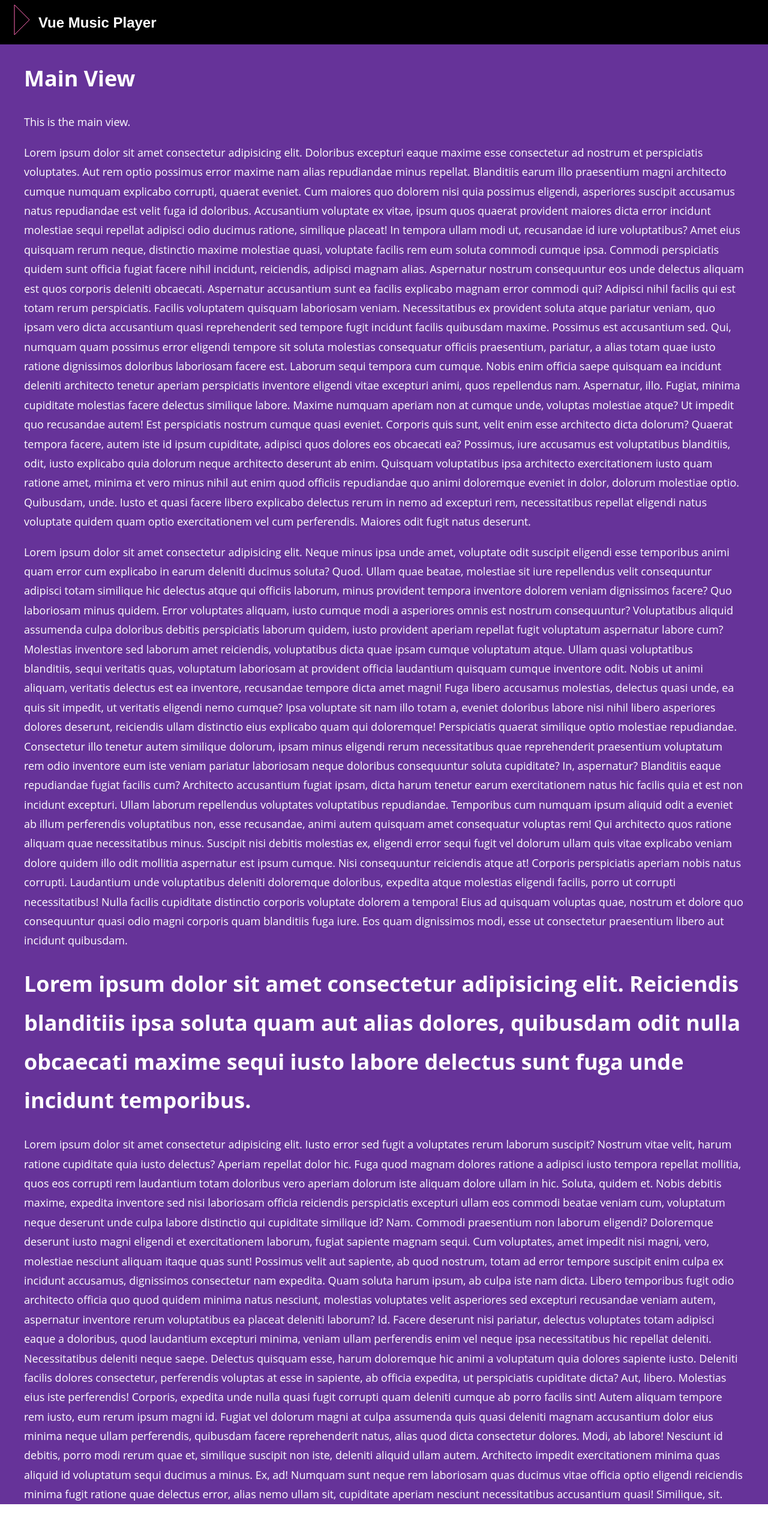
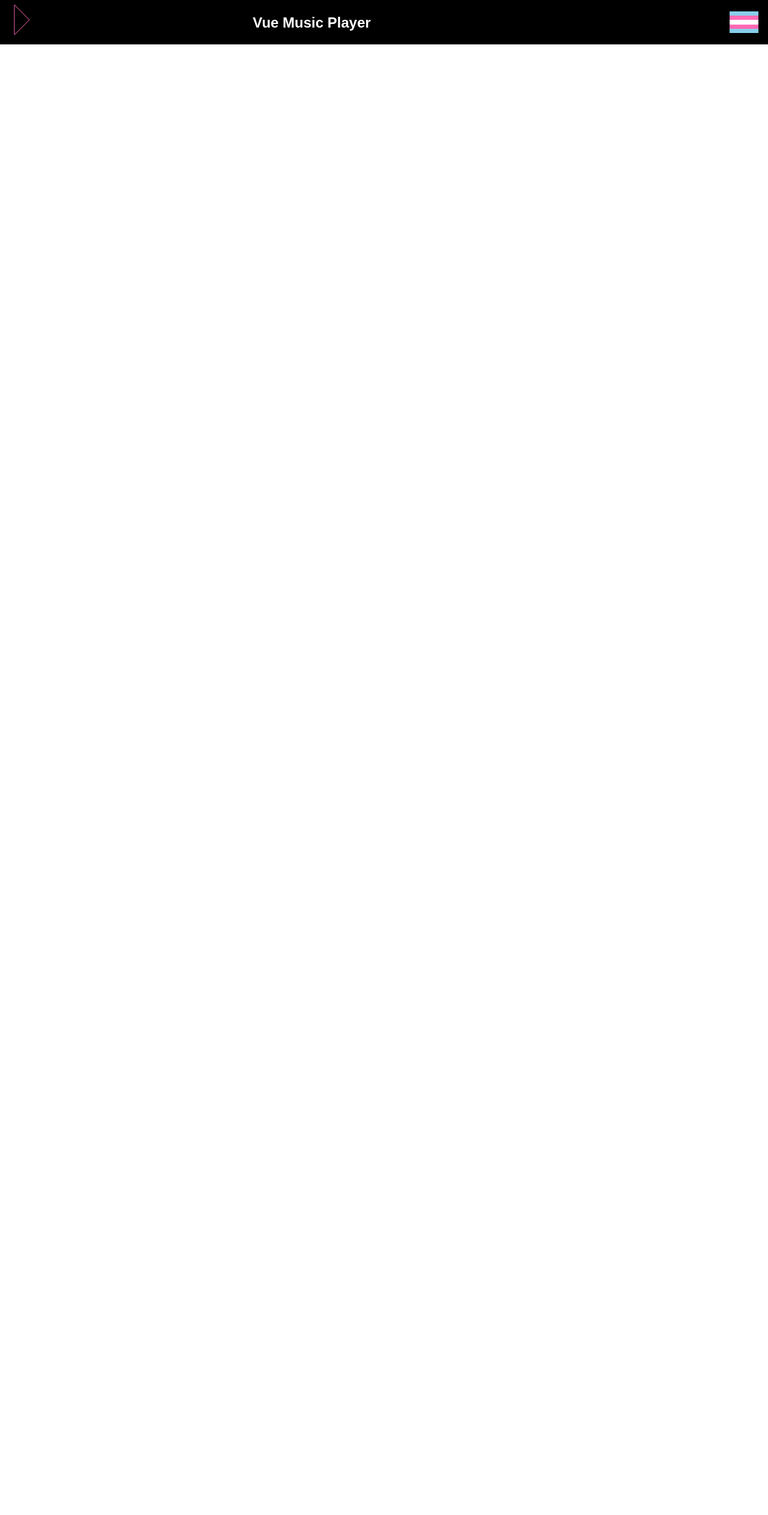
Before and after one commit to learosema/vue-music-app, a Vue app: page / in a window 1280 px wide. Shown: the whole page at 60% size. After the commit the page ends 800 px from the top, so only its background shows below. Built offline with nearby package versions, Linux system fonts and the light colour scheme.

Commit message:
feat: trans flag burger icon :)

```diff
--- a/src/App.vue
+++ b/src/App.vue
@@ -35,7 +35,7 @@ body {
   font-size: 18px;
   line-height: 1.8;
   margin: 0;
-  background: rebeccapurple;
-  color: white;
+  background: white;
+  color: #442255;
 }
 </style>
--- a/src/components/Header.vue
+++ b/src/components/Header.vue
@@ -8,6 +8,10 @@
     <div class="header__title">
       <h1>Vue Music Player</h1>
     </div>
+    <nav class="nav">
+      <div class="nav__burger">
+      </div>
+    </nav>
   </div>
 </template>
 <style>
@@ -21,7 +25,12 @@
   color: white;
   font-family: sans-serif;
   display: flex;
+  flex: 1 1 auto;
   align-items: center;
+}
+
+.header > * {
+  flex: 1 100%;
 }
 
 .header__title h1 {
@@ -29,4 +38,55 @@
   margin: 0;
 }
 
+.nav {
+  display: flex;
+  justify-content: flex-end;
+  margin-right: 16px;
+}
+
+.nav__burger {
+  cursor: pointer;
+  right: 0;
+  background: #fff;
+  height: 8px;
+  position: relative;
+  width: 48px;
+}
+
+.nav__burger::before {
+  position: absolute;
+  content: '';
+  width: 100%;
+  height: 14px;
+  background: linear-gradient(to bottom, skyblue 0%, skyblue 50%, hotpink 50%, hotpink 100%);
+
+  transform: translateY(-14px);
+}
+
+.nav__burger:hover::before {
+  transform: rotate(45deg);
+}
+
+.nav__burger, .nav__burger::after, .nav__burger::before  {
+  transition: transform 250ms ease-in-out, background 500ms ease-in-out, height 250ms ease-in-out;
+}
+
+.nav__burger::after {
+  position: absolute;
+  content: '';
+  width: 100%;
+  height: 14px;
+  background: linear-gradient(to top, skyblue 0%, skyblue 50%, hotpink 50%, hotpink 100%);
+
+  transform: translateY(8px);
+}
+
+.nav__burger:hover {
+  background: transparent;
+}
+
+.nav__burger:hover::after {
+  transform: rotate(-45deg);
+}
+
 </style>
--- a/src/components/Main.vue
+++ b/src/components/Main.vue
@@ -1,56 +1,11 @@
 <template>
   <div class="main">
-    <h1>Main View</h1>
-    <p>This is the main view.</p>
-    <p>
-    Lorem ipsum dolor sit amet consectetur adipisicing elit. Doloribus excepturi eaque maxime esse consectetur ad nostrum et perspiciatis voluptates. Aut rem optio possimus error maxime nam alias repudiandae minus repellat.
-    Blanditiis earum illo praesentium magni architecto cumque numquam explicabo corrupti, quaerat eveniet. Cum maiores quo dolorem nisi quia possimus eligendi, asperiores suscipit accusamus natus repudiandae est velit fuga id doloribus.
-    Accusantium voluptate ex vitae, ipsum quos quaerat provident maiores dicta error incidunt molestiae sequi repellat adipisci odio ducimus ratione, similique placeat! In tempora ullam modi ut, recusandae id iure voluptatibus?
-    Amet eius quisquam rerum neque, distinctio maxime molestiae quasi, voluptate facilis rem eum soluta commodi cumque ipsa. Commodi perspiciatis quidem sunt officia fugiat facere nihil incidunt, reiciendis, adipisci magnam alias.
-    Aspernatur nostrum consequuntur eos unde delectus aliquam est quos corporis deleniti obcaecati. Aspernatur accusantium sunt ea facilis explicabo magnam error commodi qui? Adipisci nihil facilis qui est totam rerum perspiciatis.
-    Facilis voluptatem quisquam laboriosam veniam. Necessitatibus ex provident soluta atque pariatur veniam, quo ipsam vero dicta accusantium quasi reprehenderit sed tempore fugit incidunt facilis quibusdam maxime. Possimus est accusantium sed.
-    Qui, numquam quam possimus error eligendi tempore sit soluta molestias consequatur officiis praesentium, pariatur, a alias totam quae iusto ratione dignissimos doloribus laboriosam facere est. Laborum sequi tempora cum cumque.
-    Nobis enim officia saepe quisquam ea incidunt deleniti architecto tenetur aperiam perspiciatis inventore eligendi vitae excepturi animi, quos repellendus nam. Aspernatur, illo. Fugiat, minima cupiditate molestias facere delectus similique labore.
-    Maxime numquam aperiam non at cumque unde, voluptas molestiae atque? Ut impedit quo recusandae autem! Est perspiciatis nostrum cumque quasi eveniet. Corporis quis sunt, velit enim esse architecto dicta dolorum?
-    Quaerat tempora facere, autem iste id ipsum cupiditate, adipisci quos dolores eos obcaecati ea? Possimus, iure accusamus est voluptatibus blanditiis, odit, iusto explicabo quia dolorum neque architecto deserunt ab enim.
-    Quisquam voluptatibus ipsa architecto exercitationem iusto quam ratione amet, minima et vero minus nihil aut enim quod officiis repudiandae quo animi doloremque eveniet in dolor, dolorum molestiae optio. Quibusdam, unde.
-    Iusto et quasi facere libero explicabo delectus rerum in nemo ad excepturi rem, necessitatibus repellat eligendi natus voluptate quidem quam optio exercitationem vel cum perferendis. Maiores odit fugit natus deserunt.
-    </p>
-    <p>
-      Lorem ipsum dolor sit amet consectetur adipisicing elit. Neque minus ipsa unde amet, voluptate odit suscipit eligendi esse temporibus animi quam error cum explicabo in earum deleniti ducimus soluta? Quod.
-      Ullam quae beatae, molestiae sit iure repellendus velit consequuntur adipisci totam similique hic delectus atque qui officiis laborum, minus provident tempora inventore dolorem veniam dignissimos facere? Quo laboriosam minus quidem.
-      Error voluptates aliquam, iusto cumque modi a asperiores omnis est nostrum consequuntur? Voluptatibus aliquid assumenda culpa doloribus debitis perspiciatis laborum quidem, iusto provident aperiam repellat fugit voluptatum aspernatur labore cum?
-      Molestias inventore sed laborum amet reiciendis, voluptatibus dicta quae ipsam cumque voluptatum atque. Ullam quasi voluptatibus blanditiis, sequi veritatis quas, voluptatum laboriosam at provident officia laudantium quisquam cumque inventore odit.
-      Nobis ut animi aliquam, veritatis delectus est ea inventore, recusandae tempore dicta amet magni! Fuga libero accusamus molestias, delectus quasi unde, ea quis sit impedit, ut veritatis eligendi nemo cumque?
-      Ipsa voluptate sit nam illo totam a, eveniet doloribus labore nisi nihil libero asperiores dolores deserunt, reiciendis ullam distinctio eius explicabo quam qui doloremque! Perspiciatis quaerat similique optio molestiae repudiandae.
-      Consectetur illo tenetur autem similique dolorum, ipsam minus eligendi rerum necessitatibus quae reprehenderit praesentium voluptatum rem odio inventore eum iste veniam pariatur laboriosam neque doloribus consequuntur soluta cupiditate? In, aspernatur?
-      Blanditiis eaque repudiandae fugiat facilis cum? Architecto accusantium fugiat ipsam, dicta harum tenetur earum exercitationem natus hic facilis quia et est non incidunt excepturi. Ullam laborum repellendus voluptates voluptatibus repudiandae.
-      Temporibus cum numquam ipsum aliquid odit a eveniet ab illum perferendis voluptatibus non, esse recusandae, animi autem quisquam amet consequatur voluptas rem! Qui architecto quos ratione aliquam quae necessitatibus minus.
-      Suscipit nisi debitis molestias ex, eligendi error sequi fugit vel dolorum ullam quis vitae explicabo veniam dolore quidem illo odit mollitia aspernatur est ipsum cumque. Nisi consequuntur reiciendis atque at!
-      Corporis perspiciatis aperiam nobis natus corrupti. Laudantium unde voluptatibus deleniti doloremque doloribus, expedita atque molestias eligendi facilis, porro ut corrupti necessitatibus! Nulla facilis cupiditate distinctio corporis voluptate dolorem a tempora!
-      Eius ad quisquam voluptas quae, nostrum et dolore quo consequuntur quasi odio magni corporis quam blanditiis fuga iure. Eos quam dignissimos modi, esse ut consectetur praesentium libero aut incidunt quibusdam.
-      </p>
-      <h1>Lorem ipsum dolor sit amet consectetur adipisicing elit. Reiciendis blanditiis ipsa soluta quam aut alias dolores, quibusdam odit nulla obcaecati maxime sequi iusto labore delectus sunt fuga unde incidunt temporibus.</h1>
-      <p>
-        Lorem ipsum dolor sit amet consectetur adipisicing elit. Iusto error sed fugit a voluptates rerum laborum suscipit? Nostrum vitae velit, harum ratione cupiditate quia iusto delectus? Aperiam repellat dolor hic.
-        Fuga quod magnam dolores ratione a adipisci iusto tempora repellat mollitia, quos eos corrupti rem laudantium totam doloribus vero aperiam dolorum iste aliquam dolore ullam in hic. Soluta, quidem et.
-        Nobis debitis maxime, expedita inventore sed nisi laboriosam officia reiciendis perspiciatis excepturi ullam eos commodi beatae veniam cum, voluptatum neque deserunt unde culpa labore distinctio qui cupiditate similique id? Nam.
-        Commodi praesentium non laborum eligendi? Doloremque deserunt iusto magni eligendi et exercitationem laborum, fugiat sapiente magnam sequi. Cum voluptates, amet impedit nisi magni, vero, molestiae nesciunt aliquam itaque quas sunt!
-        Possimus velit aut sapiente, ab quod nostrum, totam ad error tempore suscipit enim culpa ex incidunt accusamus, dignissimos consectetur nam expedita. Quam soluta harum ipsum, ab culpa iste nam dicta.
-        Libero temporibus fugit odio architecto officia quo quod quidem minima natus nesciunt, molestias voluptates velit asperiores sed excepturi recusandae veniam autem, aspernatur inventore rerum voluptatibus ea placeat deleniti laborum? Id.
-        Facere deserunt nisi pariatur, delectus voluptates totam adipisci eaque a doloribus, quod laudantium excepturi minima, veniam ullam perferendis enim vel neque ipsa necessitatibus hic repellat deleniti. Necessitatibus deleniti neque saepe.
-        Delectus quisquam esse, harum doloremque hic animi a voluptatum quia dolores sapiente iusto. Deleniti facilis dolores consectetur, perferendis voluptas at esse in sapiente, ab officia expedita, ut perspiciatis cupiditate dicta?
-        Aut, libero. Molestias eius iste perferendis! Corporis, expedita unde nulla quasi fugit corrupti quam deleniti cumque ab porro facilis sint! Autem aliquam tempore rem iusto, eum rerum ipsum magni id.
-        Fugiat vel dolorum magni at culpa assumenda quis quasi deleniti magnam accusantium dolor eius minima neque ullam perferendis, quibusdam facere reprehenderit natus, alias quod dicta consectetur dolores. Modi, ab labore!
-        Nesciunt id debitis, porro modi rerum quae et, similique suscipit non iste, deleniti aliquid ullam autem. Architecto impedit exercitationem minima quas aliquid id voluptatum sequi ducimus a minus. Ex, ad!
-        Numquam sunt neque rem laboriosam quas ducimus vitae officia optio eligendi reiciendis minima fugit ratione quae delectus error, alias nemo ullam sit, cupiditate aperiam nesciunt necessitatibus accusantium quasi! Similique, sit.
-        </p>
+
   </div>
 </template>
 <style>
 .main {
   max-width: 1200px;
   margin: 0 auto;
-
 }
 </style>
```
